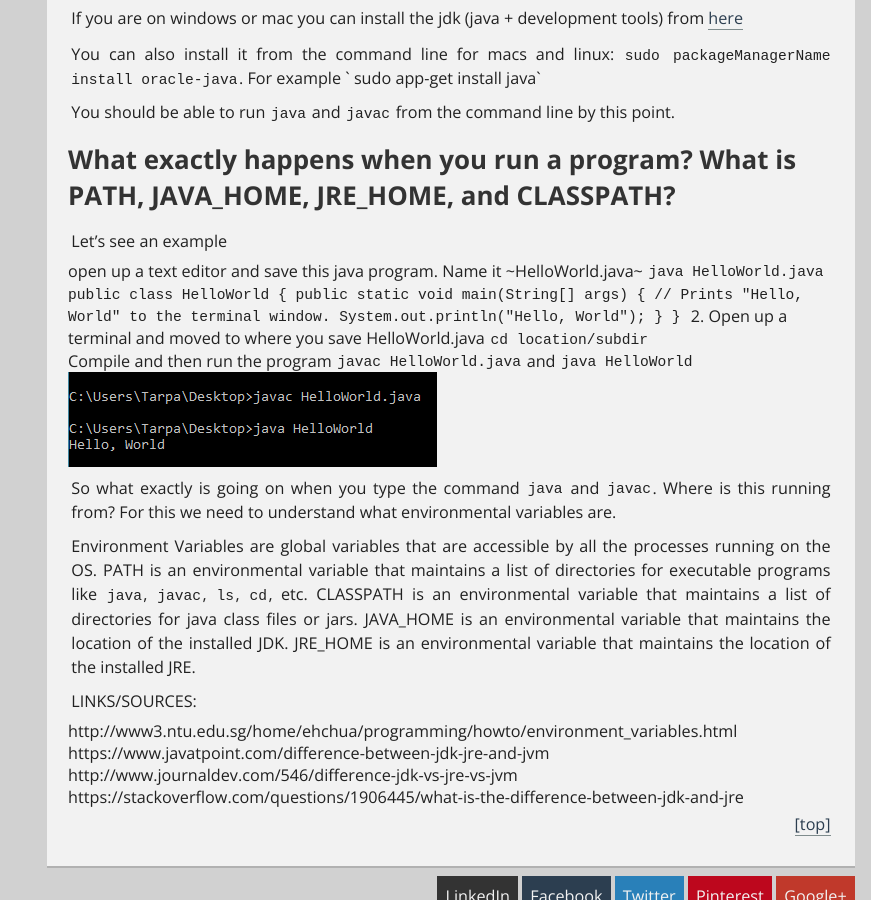
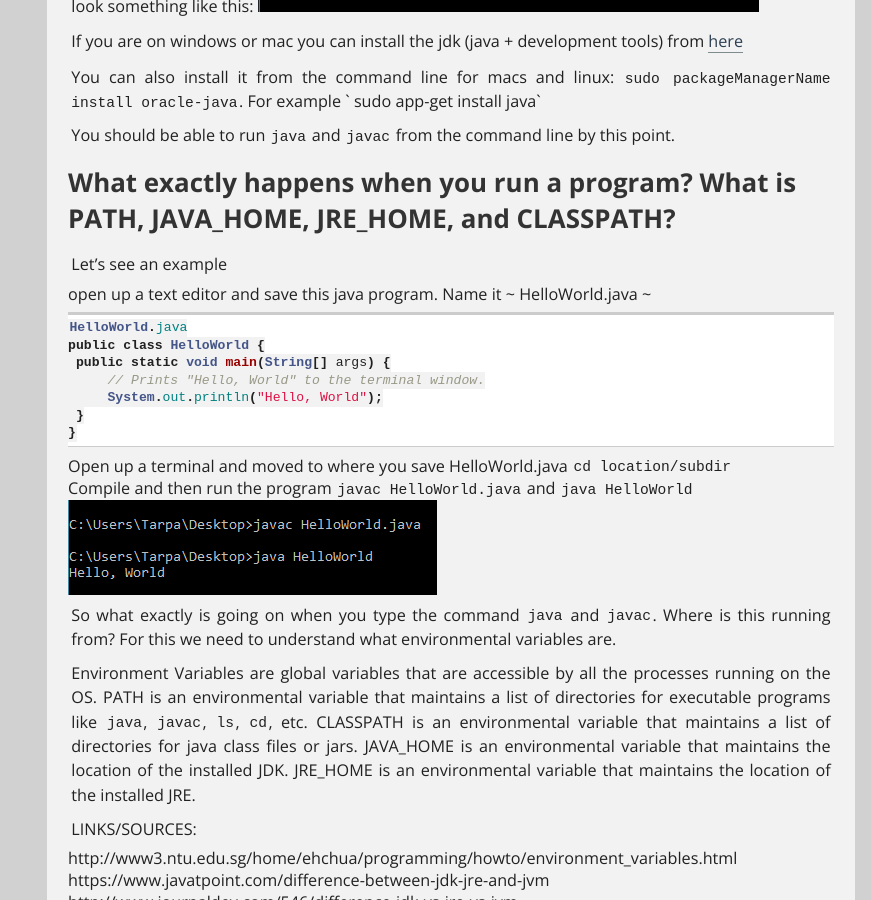
Before and after one commit to BTruer/BTruer.github.io, a Jekyll site: the page built from tutorials/_posts/2017-08-01-Intro-To-CS-Java.md, in a window 1280 px wide and 900 px high, scrolled down 2412 px. Shown: the whole window, without its empty margins (409-1280 px from the left). Built offline with Jekyll 4.4.1, drawn with Linux system fonts in a browser that asks for light colours; comment, search, counter and statistics services are not loaded.

Commit message:
markdown

````diff
--- a/tutorials/_posts/2017-08-01-Intro-To-CS-Java.md
+++ b/tutorials/_posts/2017-08-01-Intro-To-CS-Java.md
@@ -36,10 +36,10 @@ At a high level the JVM includes
 In short JDK contains JRE which contains JVM.
 
 ![alt text](images/post_intro_java_3.jpg "Java")
-src:http://www.oracle.com/ocom/groups/public/@otn/documents/digitalasset/2167990.jpg
+* src:http://www.oracle.com/ocom/groups/public/@otn/documents/digitalasset/2167990.jpg
 
 ![alt text](images/post_intro_java_4.png "Java")
-src:https://i.stack.imgur.comAaveN.png
+* src:https://i.stack.imgur.comAaveN.png
 
 ## Install Java
 Well first check if you have it installed already. Open up terminal or powershell/cmd.
@@ -56,8 +56,8 @@ You should be able to run `java` and `javac` from the command line by this point
 
 ## What exactly happens when you run a program? What is PATH, JAVA_HOME, JRE_HOME, and CLASSPATH?
 Let's see an example
-1. open up a text editor and save this java program. Name it ~HelloWorld.java~
-```java
+1. open up a text editor and save this java program. Name it ~ HelloWorld.java ~
+~~~~~~~~~~~~~~~~~~~~~~~~~~~~~~~~~~~~~~~~~~~~~~ java
 HelloWorld.java
 public class HelloWorld {
     public static void main(String[] args) {
@@ -65,7 +65,9 @@ public class HelloWorld {
         System.out.println("Hello, World");
     }
 }
-```2. Open up a terminal and moved to where you save HelloWorld.java `cd location/subdir`
+~~~~~~~~~~~~~~~~~~~~~~~~~~~~~~~~~~~~~~~~~~~~~~
+
+2. Open up a terminal and moved to where you save HelloWorld.java `cd location/subdir`
 3. Compile and then run the program `javac HelloWorld.java` and `java HelloWorld` ![alt text](images/post_intro_java_7.png "java")
 
 So what exactly is going on when you type the command `java` and `javac`. Where is this running from? For this we need to understand what environmental variables are.
````
